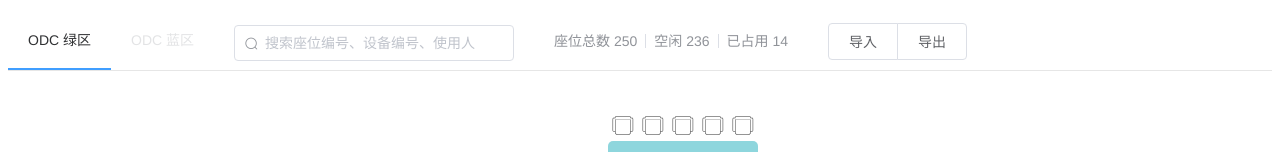
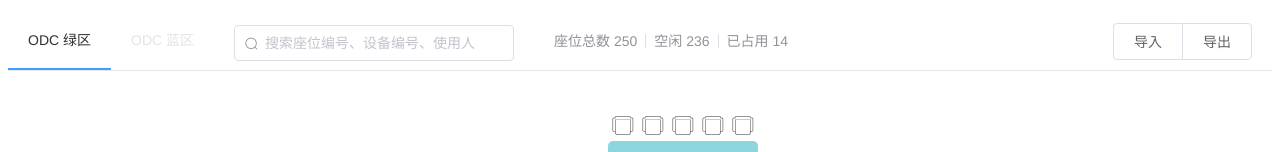
Before and after one commit to itswanglei/odc-seat-management-sys, a Vue app: page /#/green-region in a window 1280 px wide. Shown: the top 152 px of the page. Built offline with nearby package versions, Linux system fonts and the light colour scheme.

Commit message:
chore: adjust position of import and export buttons

```diff
--- a/src/App.vue
+++ b/src/App.vue
@@ -1,6 +1,6 @@
 <template>
   <div id="app">
-    <el-menu default-active="green-region" mode="horizontal" router>
+    <el-menu class="menu" default-active="green-region" mode="horizontal" router>
       <el-menu-item index="green-region">ODC 绿区</el-menu-item>
       <el-menu-item index="blue-region" disabled>ODC 蓝区</el-menu-item>
       <el-menu-item>
@@ -21,7 +21,7 @@
           <span>已占用 {{statistics.occupied}}</span>
         </div>
       </el-menu-item>
-      <el-menu-item>
+      <el-menu-item class="button-group">
         <input
           type="file"
           ref="fileElem"
@@ -112,7 +112,16 @@ export default {
   margin-top: 10px;
 }
 
+.el-menu {
+  position: relative;
+}
+
 .el-input {
   width: 280px;
 }
+
+.button-group {
+  position: absolute;
+  right: 0px;
+}
 </style>
```
